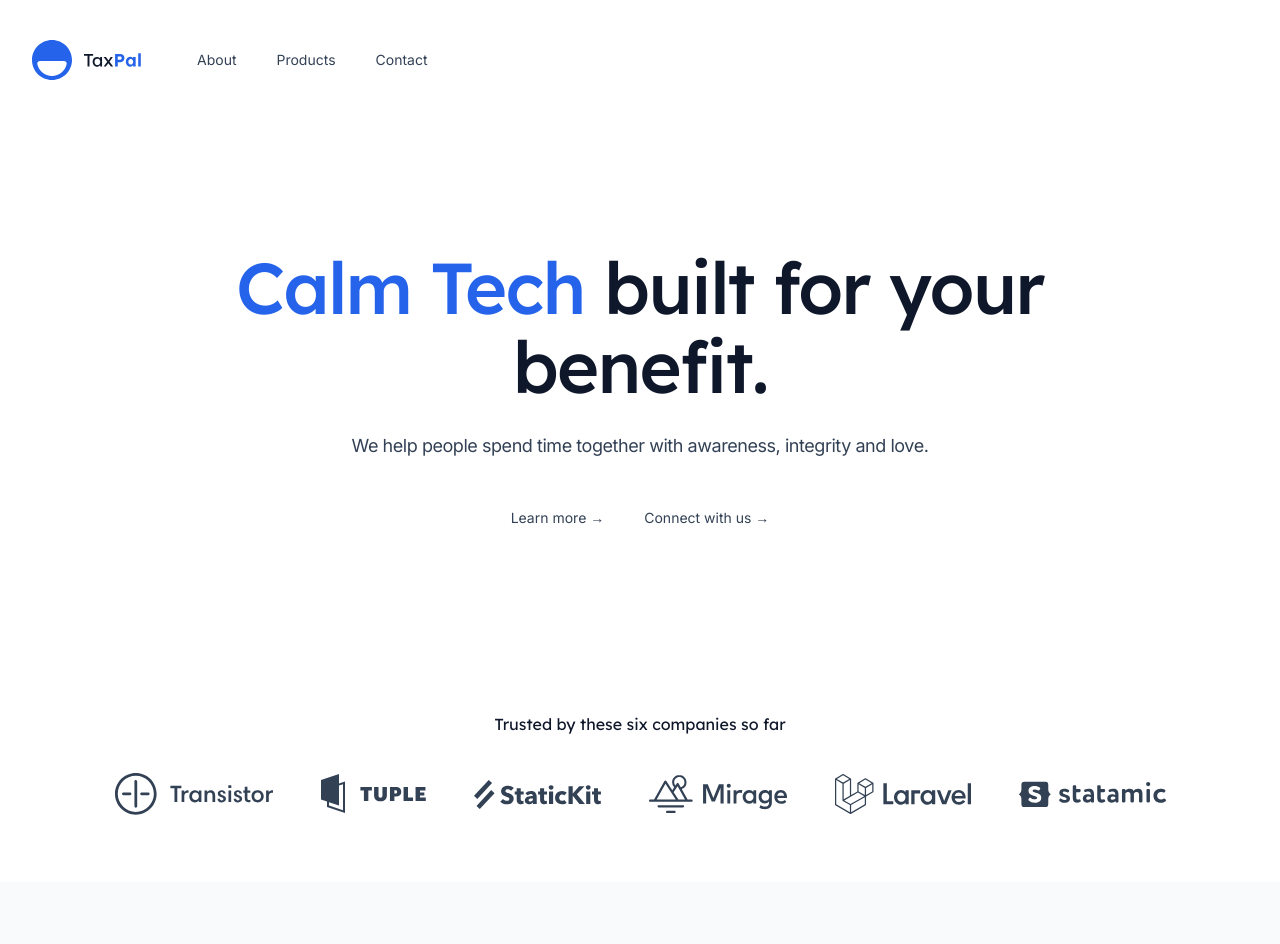
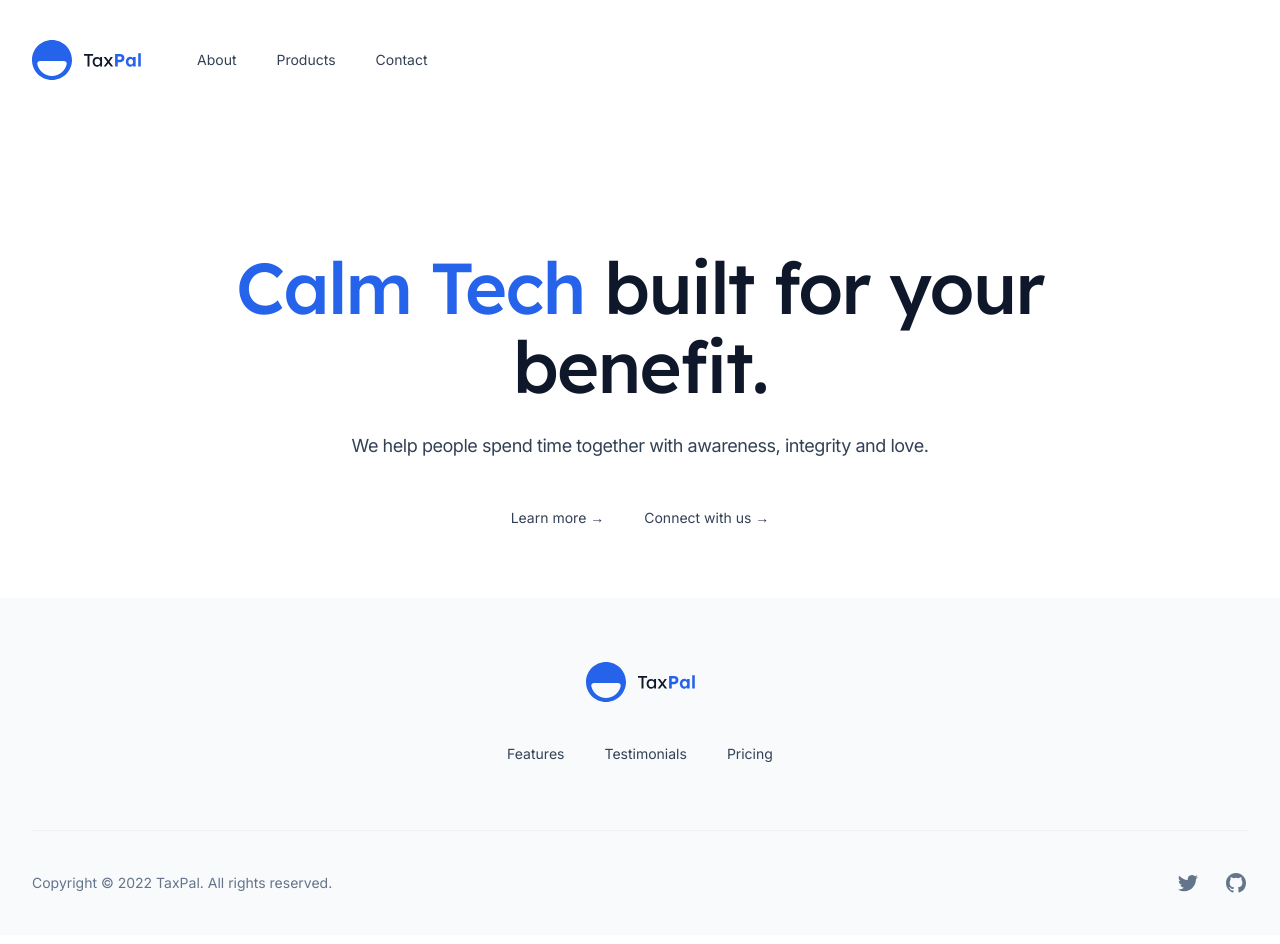
Before and after one commit to corevectors/www, a Next.js app: page / in a window 1280 px wide. Shown: the top 944 px of the page. Built offline with nearby package versions, Linux system fonts and the light colour scheme.

Commit message:
Remove "trusted by..." content on homepage

```diff
--- a/src/components/Hero.jsx
+++ b/src/components/Hero.jsx
@@ -25,41 +25,6 @@
         <NavLink href="/about">Learn more →</NavLink>
         <NavLink href="mailto:hello@corevectors.com">Connect with us →</NavLink>
       </div>
-      <div className="mt-36 lg:mt-44">
-        <p className="font-display text-base text-slate-900">
-          Trusted by these six companies so far
-        </p>
-        <ul
-          role="list"
-          className="mt-8 flex items-center justify-center gap-x-8 sm:flex-col sm:gap-x-0 sm:gap-y-10 xl:flex-row xl:gap-x-12 xl:gap-y-0"
-        >
-          {[
-            [
-              { name: 'Transistor', logo: logoTransistor },
-              { name: 'Tuple', logo: logoTuple },
-              { name: 'StaticKit', logo: logoStaticKit },
-            ],
-            [
-              { name: 'Mirage', logo: logoMirage },
-              { name: 'Laravel', logo: logoLaravel },
-              { name: 'Statamic', logo: logoStatamic },
-            ],
-          ].map((group, groupIndex) => (
-            <li key={groupIndex}>
-              <ul
-                role="list"
-                className="flex flex-col items-center gap-y-8 sm:flex-row sm:gap-x-12 sm:gap-y-0"
-              >
-                {group.map((company) => (
-                  <li key={company.name} className="flex">
-                    <Image src={company.logo} alt={company.name} unoptimized />
-                  </li>
-                ))}
-              </ul>
-            </li>
-          ))}
-        </ul>
-      </div>
     </Container>
   )
 }
```
